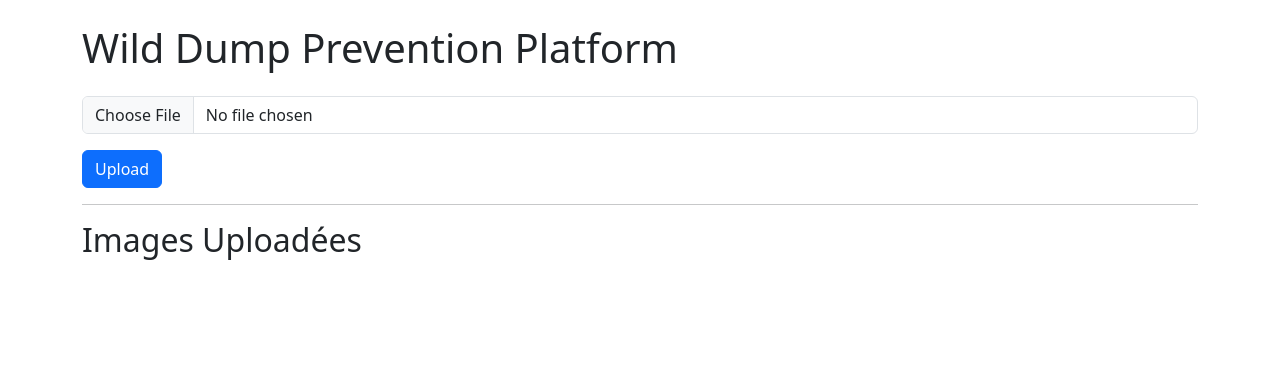
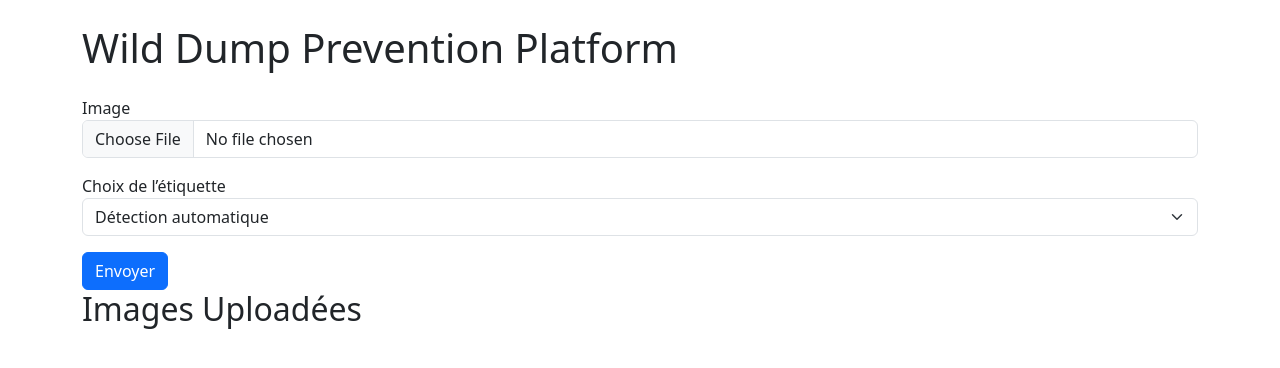
Before and after one commit to benjidsv/wild-dump-prevention, a Flask app: page / in a window 1280 px wide. Shown: the top 368 px of the page. Run offline with Flask 3, Linux system fonts and the light colour scheme.

Commit message:
Création du dashboard - Affichage des stats, graphiques - Filtrage par date

```diff
--- a/app/db/models.py
+++ b/app/db/models.py
@@ -1,9 +1,13 @@
 from app.extensions import db
+from datetime import datetime
 
 class Image(db.Model):
     id = db.Column(db.Integer, primary_key=True)
     path = db.Column(db.String(200))
     label = db.Column(db.String(10))  # full or empty
+    timestamp = db.Column(db.DateTime, default=datetime.utcnow)  # ✅ New
+    location = db.Column(db.String(100))
+    is_manual = db.Column(db.Boolean, default=False)
 
     features = db.relationship("Feature", backref="image", uselist=False)
 
--- a/app/routes.py
+++ b/app/routes.py
@@ -1,10 +1,12 @@
 from flask import Blueprint, render_template, request, redirect, url_for, current_app
+from sqlalchemy import func
 from werkzeug.utils import secure_filename
 import os
 from app.feature_extraction import extract_features
-from app.rules import classify_image
+from app.rules import classify_image_by_rules
 from app.db.models import Image, Feature
 from app.extensions import db
+from datetime import datetime
 
 main = Blueprint('main', __name__)
 
@@ -28,8 +30,15 @@ def upload():
         db.session.commit()
 
         # Classify
-        label = classify_image(features)
-        img.label = label
+        label_choice = request.form.get("label_choice")
+
+        if label_choice == "auto":
+            label = classify_image_by_rules(features)
+            img.label = label
+            img.is_manual = False
+        else:
+            img.label = label_choice
+            img.is_manual = True
         db.session.commit()
 
         return redirect(url_for(".upload"))
@@ -49,3 +58,36 @@ def annotate(image_id):
         return redirect(url_for("main.upload"))
 
     return render_template("annotate.html", image=image)
+
+@main.route("/dashboard")
+def dashboard():
+    # Parse filters from query string
+    start_date_str = request.args.get("start_date")
+    end_date_str = request.args.get("end_date")
+
+    query = Image.query
+
+    # Apply date filter if provided
+    if start_date_str and end_date_str:
+        try:
+            start_date = datetime.strptime(start_date_str, "%Y-%m-%d")
+            end_date = datetime.strptime(end_date_str, "%Y-%m-%d")
+            query = query.filter(Image.timestamp >= start_date, Image.timestamp <= end_date)
+        except ValueError:
+            pass  # Ignore bad input, show all
+
+    # Count full vs empty
+    label_counts = (
+        query.with_entities(Image.label, func.count(Image.id))
+        .group_by(Image.label)
+        .all()
+    )
+
+    stats = {"full": 0, "empty": 0}
+    for label, count in label_counts:
+        if label == "full":
+            stats["full"] = count
+        elif label == "empty":
+            stats["empty"] = count
+
+    return render_template("dashboard.html", stats=stats)
--- a/app/rules.py
+++ b/app/rules.py
@@ -1,4 +1,4 @@
-def classify_image(features):
+def classify_image_by_rules(features: dict) -> str:
     if features["avg_r"] < 100 and features["file_size"] > 100000:
         return "full"
     return "empty"
--- a/app/templates/index.html
+++ b/app/templates/index.html
@@ -4,20 +4,32 @@
 
 <form method="POST" enctype="multipart/form-data">
     <div class="mb-3">
+        <label for="image">Image</label>
         <input type="file" name="image" class="form-control" required>
     </div>
-    <button type="submit" class="btn btn-primary">Upload</button>
+    <div class="mb-3">
+        <label for="label_choice">Choix de l’étiquette</label>
+        <select name="label_choice" class="form-select">
+            <option value="auto" selected>Détection automatique</option>
+            <option value="full">Manuel – Pleine</option>
+            <option value="empty">Manuel – Vide</option>
+        </select>
+    </div>
+    <button type="submit" class="btn btn-primary">Envoyer</button>
 </form>
-
-<hr>
 
 <h2>Images Uploadées</h2>
 <div class="row">
     {% for img in images %}
     <div class="col-md-3">
         <img src="{{ url_for('static', filename='uploads/' + img.path.split('/')[-1]) }}" class="img-fluid mb-2">
-        <p><strong>Label :</strong> {{ img.label or "Non annotée" }}</p>
-        <a href="{{ url_for('main.annotate', image_id=img.id) }}" class="btn btn-sm btn-outline-secondary">Annoter</a>
+        <p>
+            <strong>Label :</strong> {{ img.label or "Non annotée" }} {% if img.is_manual %}
+            <span class="badge bg-secondary">manuel</span>
+            {% else %}
+            <span class="badge bg-info">auto</span>
+    {% endif %}
+        </p>
     </div>
     {% endfor %}
 </div>
--- a/requirements.txt
+++ b/requirements.txt
@@ -2,3 +2,4 @@ flask==3.1.0
 werkzeug==3.1.3
 pillow==11.1.0
 python-dotenv==1.1.0
+sqlalchemy==2.0.39
```
Also changed, not shown: app/templates/dashboard.html (+41 -13 lines).
